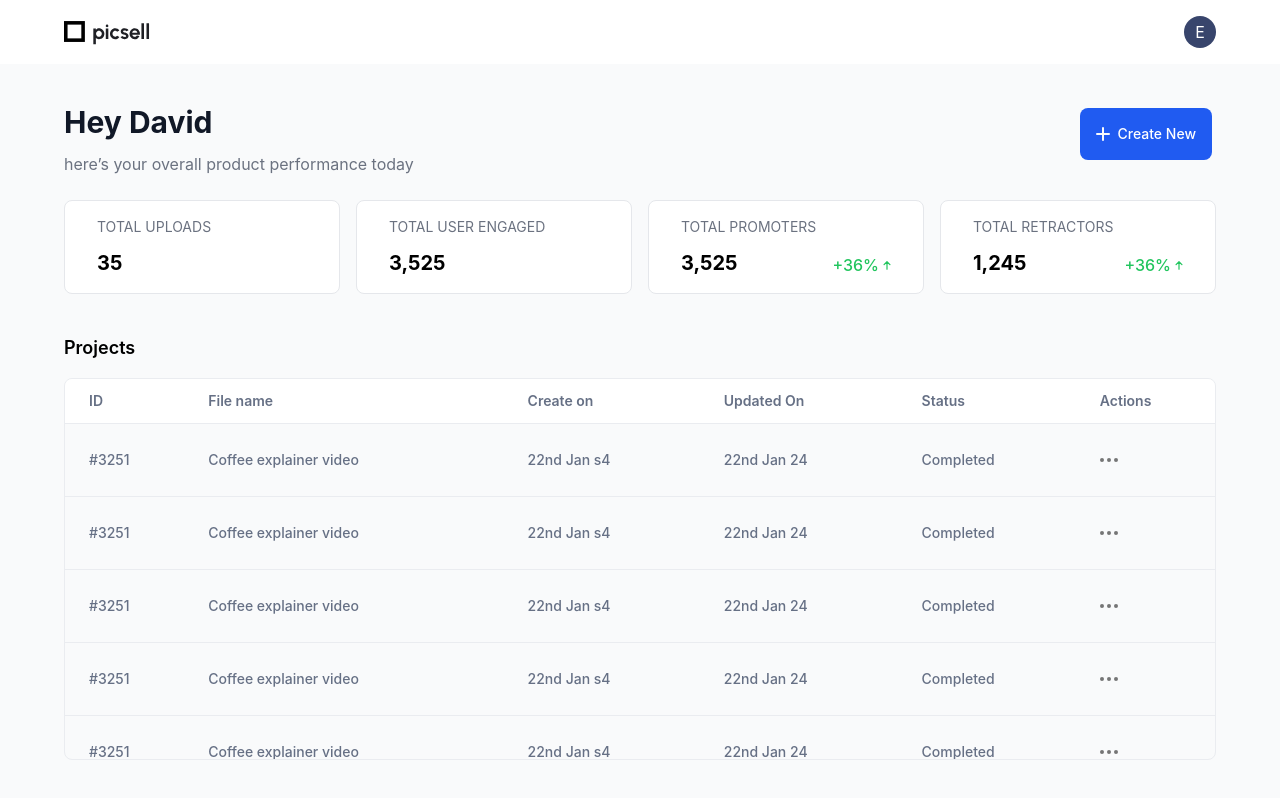
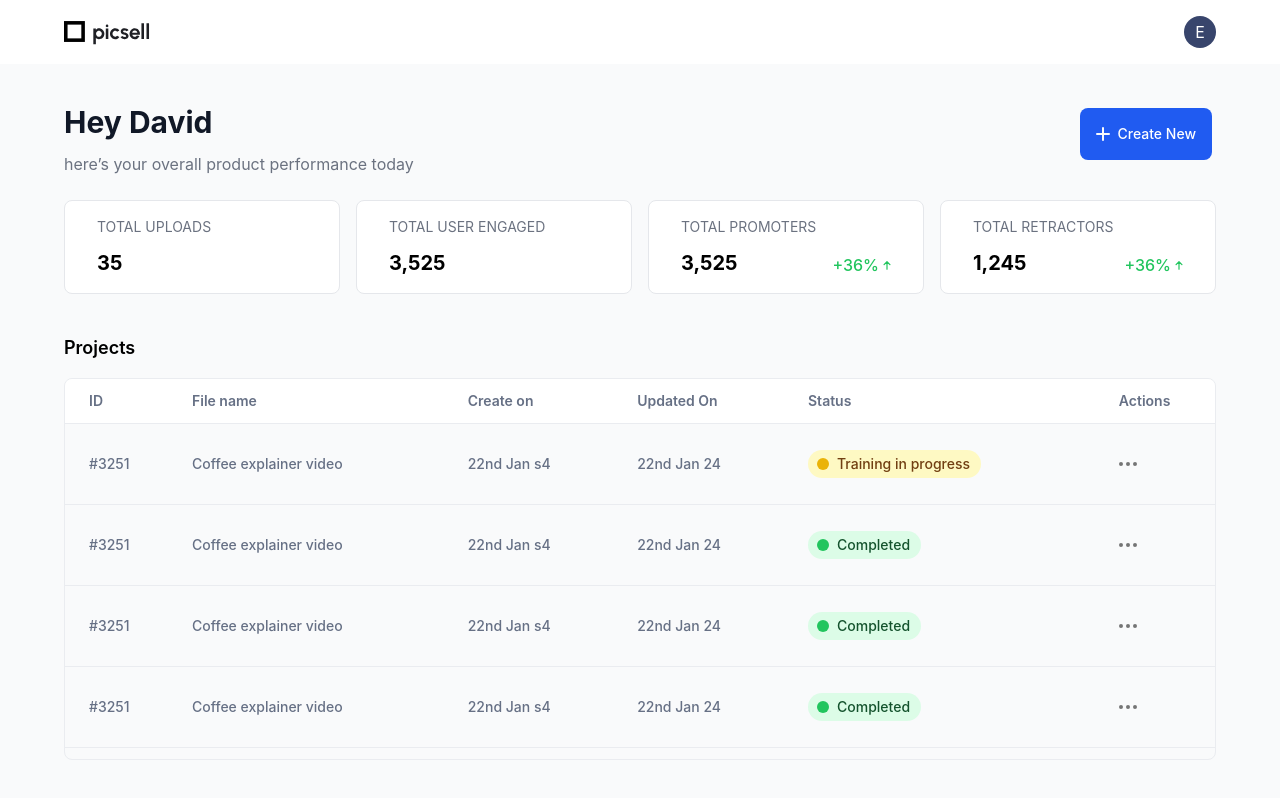
Before and after one commit to nameer/picsell, a React (Create React App) app in the folder frontend/: page /dashboard in a window 1280 px wide. Built offline with nearby package versions, Linux system fonts and the light colour scheme.

Commit message:
create chip component

```diff
--- /dev/null
+++ b/frontend/src/components/Chip/index.jsx
@@ -0,0 +1,37 @@
+import React from "react";
+import { tv } from "tailwind-variants";
+
+const chipVariants = tv({
+  base: "flex items-center gap-2 w-fit rounded-full ps-[9px] pe-[11px] text-sm font-medium py-1",
+  variants: {
+    variant: {
+      info: "bg-blue-100 text-blue-900",
+      success: "bg-green-100 text-green-900",
+      warning: "bg-yellow-100 text-yellow-900",
+      error: "bg-red-100 text-red-900",
+    },
+  },
+});
+
+const chipDotVariants = tv({
+  base: "size-3 rounded-full",
+  variants: {
+    variant: {
+      info: "bg-blue-500",
+      success: "bg-green-500",
+      warning: "bg-yellow-500",
+      error: "bg-red-500",
+    },
+  },
+});
+
+const Chip = ({ className, text, variant }) => {
+  return (
+    <div className={`${chipVariants({ variant })} ${className}`}>
+      <div className={chipDotVariants({variant})}></div>
+      <div>{text}</div>
+    </div>
+  );
+};
+
+export default Chip;
--- a/frontend/src/container/Overview/consts.jsx
+++ b/frontend/src/container/Overview/consts.jsx
@@ -1,11 +1,29 @@
 import { DotsHorizontal } from "../../assets/icons";
+import Chip from "../../components/Chip";
+
+const getStatusChipVariant = (status) => {
+  switch (status) {
+    case "Completed":
+      return "success";
+    case "Training in progress":
+      return "warning";
+    default:
+      return "";
+  }
+};
 
 export const projectsTableColumns = [
   { id: "id", heading: "ID", value: (item) => item.id },
   { id: "fileName", heading: "File name", value: (item) => item.fileName },
   { id: "createOn", heading: "Create on", value: (item) => item.createdOn },
   { id: "updatedOn", heading: "Updated On", value: (item) => item.updatedOn },
-  { id: "status", heading: "Status", value: (item) => item.status },
+  {
+    id: "status",
+    heading: "Status",
+    value: (item) => (
+      <Chip text={item.status} variant={getStatusChipVariant(item.status)} />
+    ),
+  },
   { id: "actions", heading: "Actions", value: (item) => <DotsHorizontal /> },
 ];
 
@@ -15,7 +33,7 @@ export const projectsTableData = [
     fileName: "Coffee explainer video ",
     createdOn: "22nd Jan s4",
     updatedOn: "22nd Jan 24",
-    status: "Completed",
+    status: "Training in progress",
   },
   {
     id: "#3251",
```
